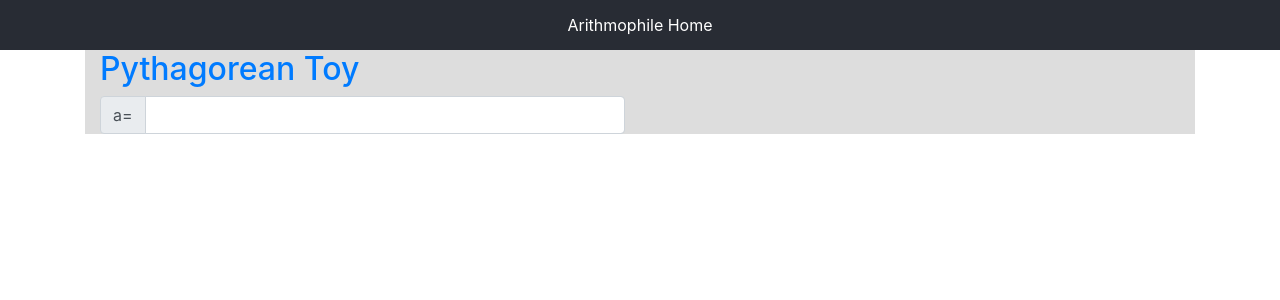
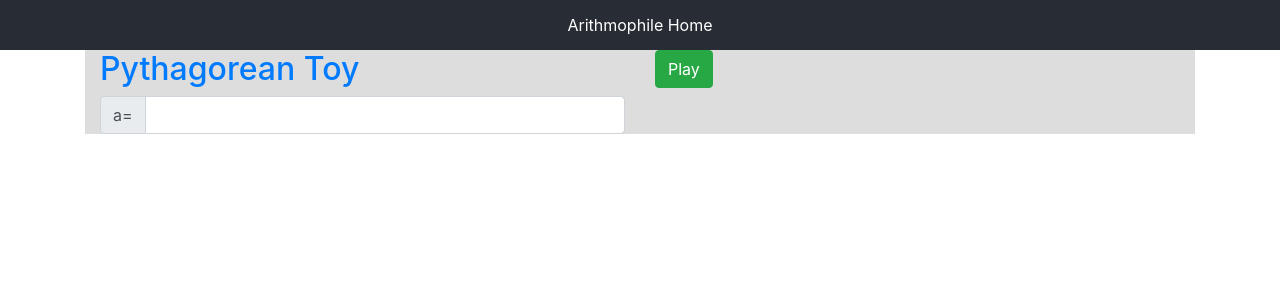
Before and after one commit to ricktoews/math-toys-react, a React (Create React App) app: page /pythag in a window 1280 px wide. Shown: the top 300 px of the page. Built offline with nearby package versions, Linux system fonts and the light colour scheme.

Commit message:
Add Play button to animate moving of squares.

```diff
--- a/src/Pythag.js
+++ b/src/Pythag.js
@@ -135,6 +135,13 @@ function Pythag(props) {
     setTriple({ a: triple[0], b: triple[1], c: triple[2] });
   }
 
+  // Mainly added to see that it works. It does!
+  function playHandler(e) {
+	  e.preventDefault();
+	  var el = e.target;
+      moveASquares(triple);
+  }
+
   var cSide = triple.c * SQUARE_WIDTH + 1;
   var squares = makeSquares(triple, 'c');
   var aSquares = makeSquares(triple, 'a', 'a-square');
@@ -178,6 +185,7 @@ function Pythag(props) {
 		      <div className="b-label" style={{}}><Square type="b" value={triple.b} /></div>
 		      <div className="a-label" style={{}}><Square type="a" value={triple.a} /></div>
             </div> ) }
+            <Button onClick={playHandler} variant="success">Play</Button>
           </Col>
         </Row>
       </Container>
```
